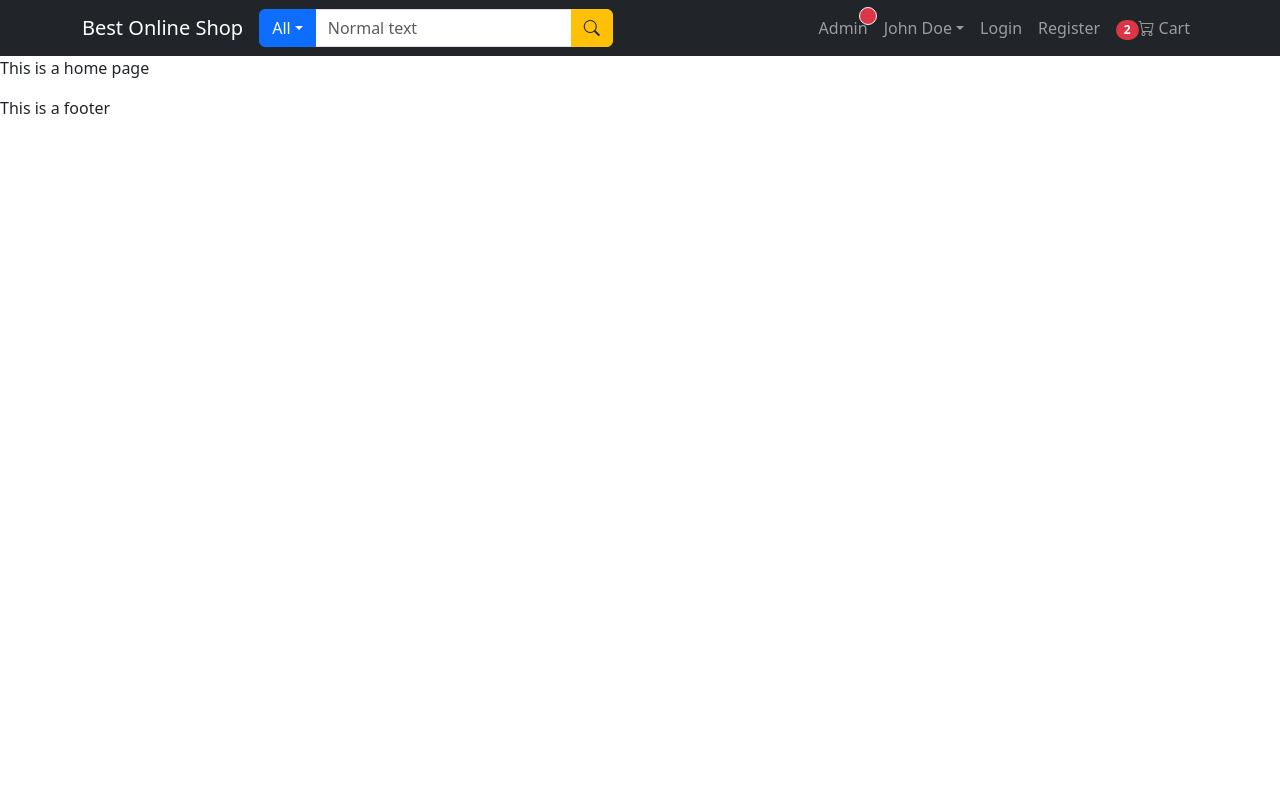
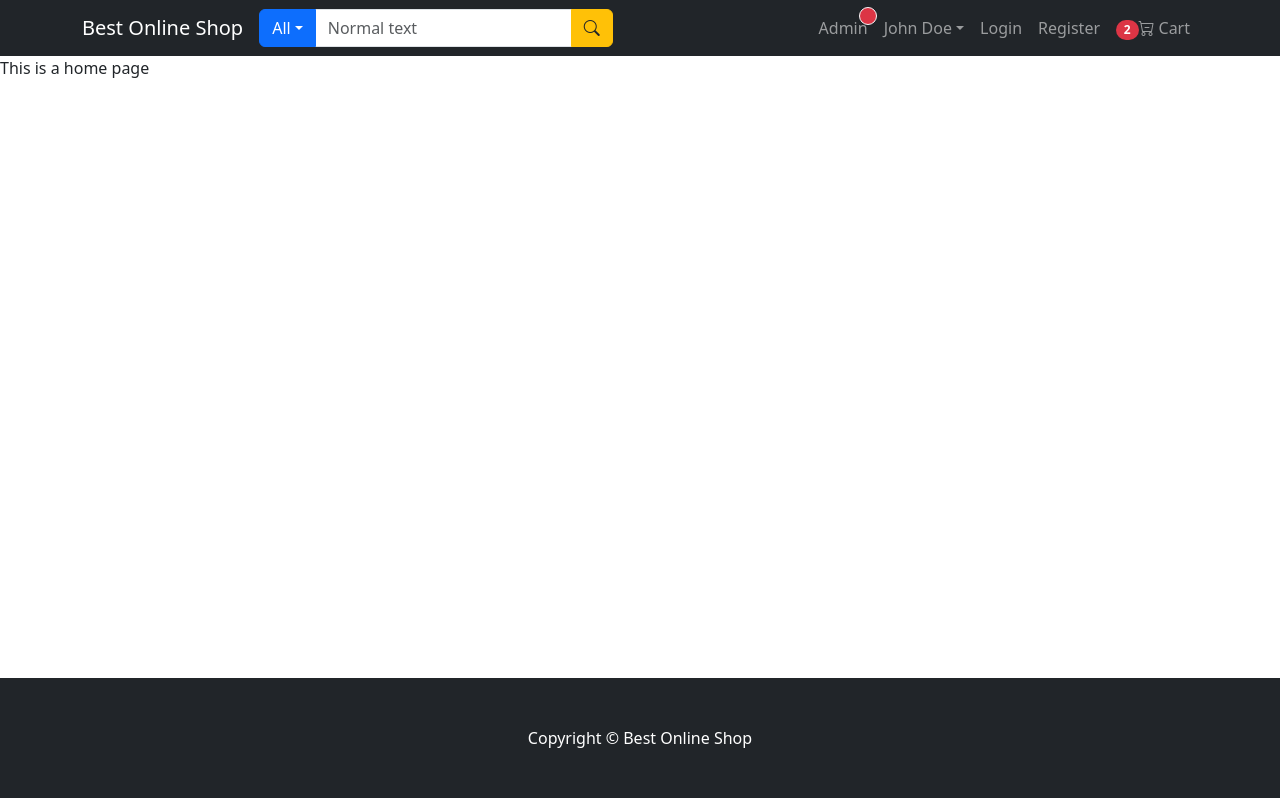
Before and after one commit to mattsaba7/my-mern-app, a React (Vite) app in the folder client/: page / in a window 1280 px wide. Built offline with nearby package versions, Linux system fonts and the light colour scheme.

Commit message:
feat: implement and style footer component

```diff
--- a/client/src/components/FooterComponent.jsx
+++ b/client/src/components/FooterComponent.jsx
@@ -1,5 +1,19 @@
+import Container from 'react-bootstrap/Container';
+import Row from 'react-bootstrap/Row';
+import Col from 'react-bootstrap/Col';
+
 const FooterComponent = () => {
-  return <p>This is a footer</p>;
+  return (
+    <footer>
+      <Container fluid>
+        <Row className="mt-5">
+          <Col className="bg-dark text-white text-center py-5">
+            Copyright &copy; Best Online Shop
+          </Col>
+        </Row>
+      </Container>
+    </footer>
+  );
 };
 
 export default FooterComponent;
--- /dev/null
+++ b/client/src/index.css
@@ -0,0 +1,15 @@
+html {
+    position: relative;
+    min-height: 100%;
+}
+
+body {
+    margin-bottom: 170px;
+}
+
+footer {
+    position: absolute;
+    bottom: 0;
+    width: 100%;
+    height: 170px;
+}
--- a/client/src/main.jsx
+++ b/client/src/main.jsx
@@ -1,6 +1,6 @@
 import { StrictMode } from 'react';
 import { createRoot } from 'react-dom/client';
-// import './index.css'
+import './index.css'
 import 'bootstrap/dist/css/bootstrap.min.css';
 import "bootstrap-icons/font/bootstrap-icons.css"
 
```
